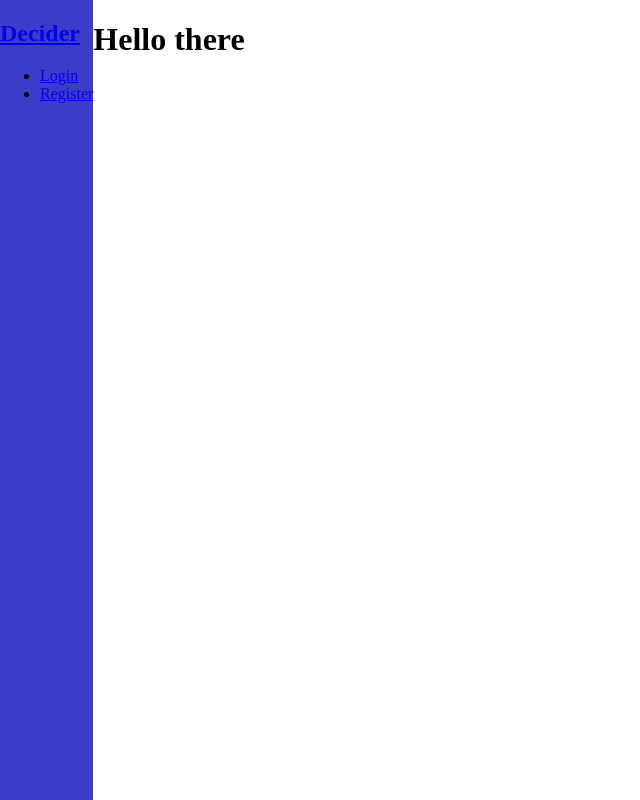
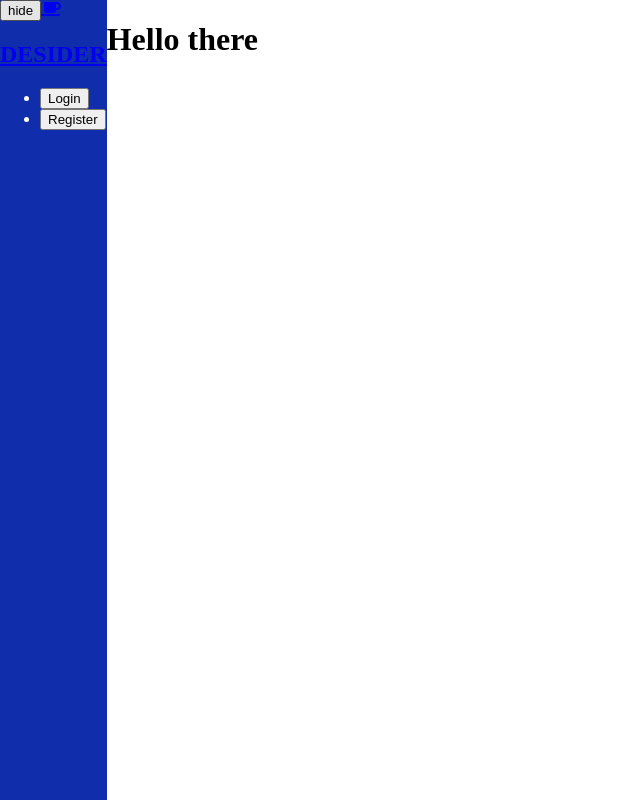
Before and after one commit to DaRoTP/Decider, a Vue app: page / in a window 1280 px wide. Shown: the whole page, without its empty margins (0-640 px from the left). Built offline with nearby package versions, Linux system fonts and the light colour scheme.

Commit message:
[FEAT] added font-awesome icon package
https://github.com/DaRoTP/decider-client/issues/8

```diff
--- a/package.json
+++ b/package.json
@@ -10,6 +10,9 @@
     "lint": "vue-cli-service lint"
   },
   "dependencies": {
+    "@fortawesome/fontawesome-svg-core": "^1.2.36",
+    "@fortawesome/free-solid-svg-icons": "^5.15.4",
+    "@fortawesome/vue-fontawesome": "^3.0.0-4",
     "core-js": "^3.6.5",
     "vue": "^3.0.0",
     "vue-router": "^4.0.0-0",
--- a/src/assets/scss/_colors.scss
+++ b/src/assets/scss/_colors.scss
@@ -0,0 +1 @@
+$primary: #102DAC;
--- a/src/components/Sidebar/NavItem.vue
+++ b/src/components/Sidebar/NavItem.vue
@@ -1,6 +1,8 @@
 <template>
   <li class="sidebar__navitem">
-    <router-link :to="to">{{ label }}</router-link>
+    <slot name="button">
+      <button @click="clickItem">{{ label }}</button>
+    </slot>
   </li>
 </template>
 
@@ -19,6 +21,14 @@ export default defineComponent({
       type: Object as PropType<RouteLocationRaw>,
     },
   },
+  methods: {
+    clickItem() {
+      if (this.to) {
+        this.$router.push(this.to);
+      }
+      this.$emit("click");
+    },
+  },
 });
 </script>
 
--- a/src/components/Sidebar/Sidebar.vue
+++ b/src/components/Sidebar/Sidebar.vue
@@ -1,15 +1,17 @@
 <template>
   <nav class="sidebar">
     <header class="sidebar__header">
-      <router-link :to="{ name: 'Home' }">
-        <h1>Decider</h1>
+      <button class="sidebar__menu-btn" @click="minimizeToggle">hide</button>
+      <router-link class="sidebar__title" :to="{ name: 'Home' }">
+        <fa icon="coffee" />
+        <h1>DESIDER</h1>
       </router-link>
     </header>
     <ul class="sidebar__body">
       <template v-if="isAuth">
         <NavItem :to="{ name: viewNames.DASHBOARD }" label="Dahsboard" />
         <NavItem :to="{ name: viewNames.DASHBOARD }" label="My Polls" />
-        <button @click="logout">Log out</button>
+        <NavItem @click="logout" label="Log out" />
       </template>
       <template v-else>
         <NavItem :to="{ name: viewNames.LOGIN }" label="Login" />
@@ -32,11 +34,15 @@ export default defineComponent({
   data() {
     return {
       viewNames,
+      isMinimized: false,
     };
   },
   methods: {
-    logout(): void {
+    logout() {
       this.$store.dispatch("LOGOUT");
+    },
+    minimizeToggle() {
+      this.isMinimized = !this.isMinimized;
     },
   },
   computed: {
@@ -49,7 +55,8 @@ export default defineComponent({
 
 <style lang="scss" scoped>
 .sidebar {
-  background: rgb(60, 60, 201);
+  background: $primary;
   height: 100%;
+  color: white;
 }
 </style>
--- a/src/main.ts
+++ b/src/main.ts
@@ -2,5 +2,14 @@ import { createApp } from "vue";
 import App from "./App.vue";
 import router from "./router";
 import store from "./store";
+import { library } from "@fortawesome/fontawesome-svg-core";
+import { fas } from "@fortawesome/free-solid-svg-icons";
+import { FontAwesomeIcon } from "@fortawesome/vue-fontawesome";
 
-createApp(App).use(store).use(router).mount("#app");
+library.add(fas);
+
+createApp(App)
+  .use(store)
+  .use(router)
+  .component("fa", FontAwesomeIcon)
+  .mount("#app");
--- a/tsconfig.json
+++ b/tsconfig.json
@@ -9,6 +9,7 @@
     "skipLibCheck": true,
     "esModuleInterop": true,
     "allowSyntheticDefaultImports": true,
+    "allowJs": true,
     "sourceMap": true,
     "baseUrl": ".",
     "types": [
```
Also changed, not shown: 1 other file (tests, documents, lock files or other folders).
